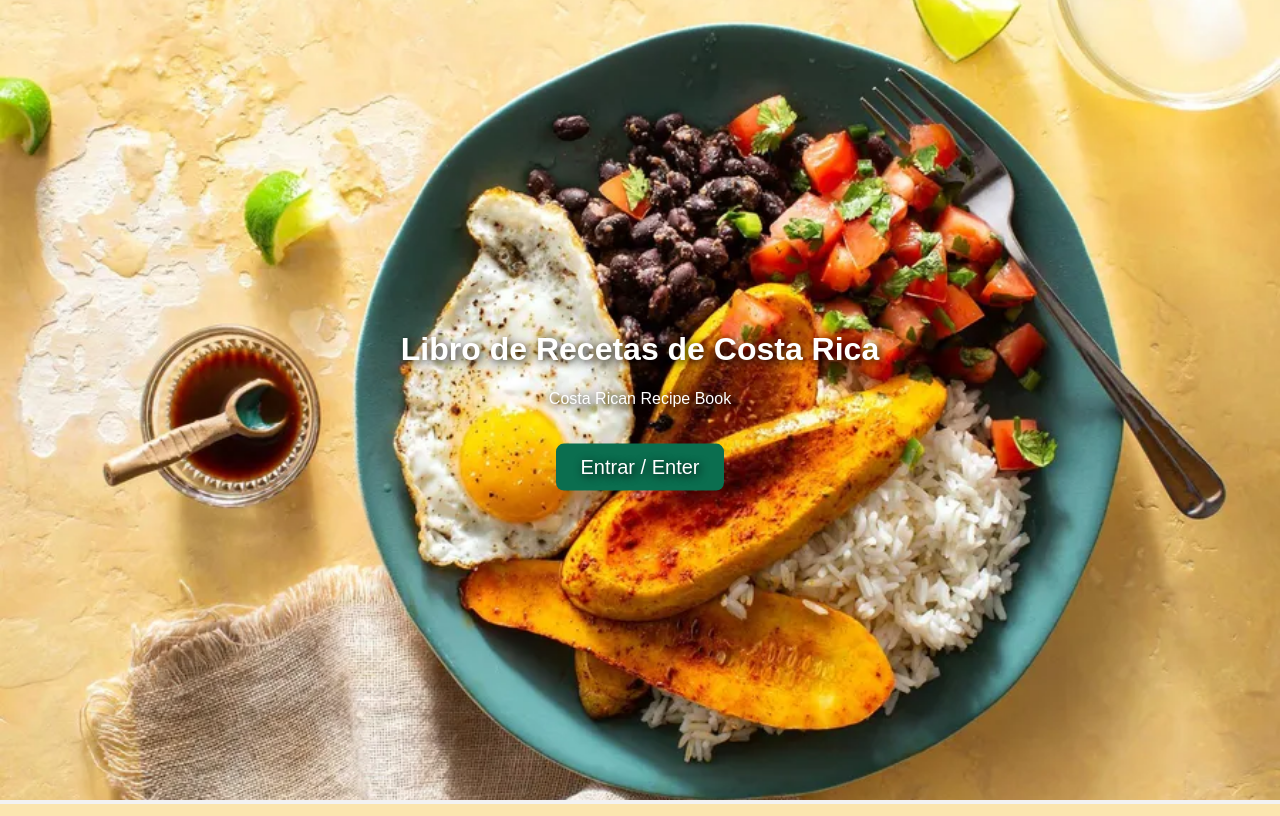
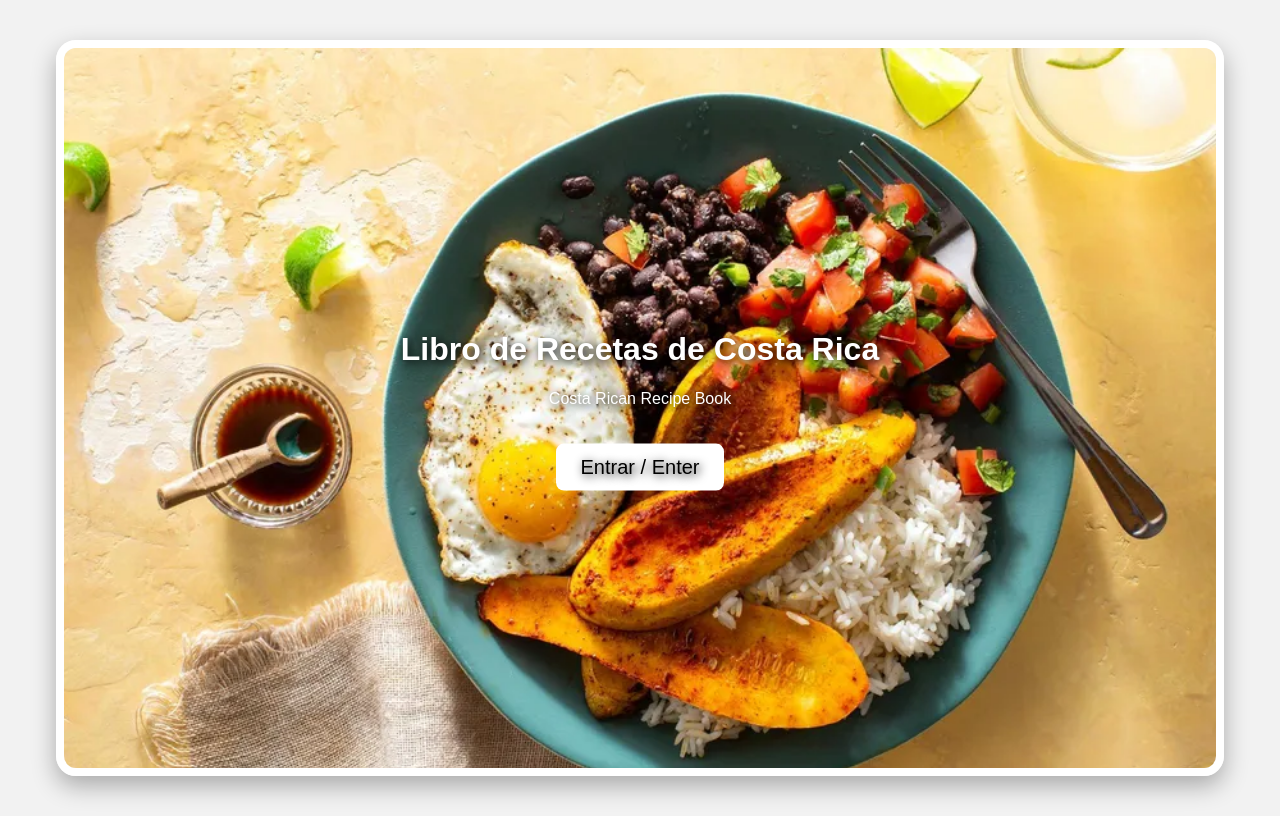
Before and after one commit to pjricarte/Costa-Rican-Online-Recipe-Book, a Flask app: page / in a window 1280 px wide. Run offline with Flask 3, Linux system fonts and the light colour scheme.

Commit message:
updated the borders and also the enter button

```diff
--- a/static/style.css
+++ b/static/style.css
@@ -20,15 +20,25 @@ body {
 }
 
 .slideshow-container {
-  position: absolute;
-  width: 100%;
-  height: 100vh;
+  position: relative; /* keep inside the page */
+  width: 90%;          /* give a border margin from left/right */
+  height: 90vh;        /* slightly shorter than full screen */
+  margin: 5vh auto;    /* center it vertically with top/bottom space */
+  border: 8px solid #FFFFFF; /* white frame around slideshow */
+  border-radius: 20px;
+  overflow: hidden;
+  box-shadow: 0 10px 25px rgba(0,0,0,0.3);
 }
 
 .slide-img {
   width: 100%;
-  height: 100vh;
+  height: 100%;
   object-fit: cover;
+  transition: transform 0.5s ease;
+}
+
+.slide-img:hover {
+  transform: scale(1.05); /* subtle zoom on hover */
 }
 
 .welcome-overlay {
@@ -45,11 +55,22 @@ body {
   display: inline-block;
   margin-top: 20px;
   padding: 12px 25px;
-  background: #0b6e4f;
-  color: white;
+  background: #FFFFFF;
+  color: black;
   font-size: 20px;
   text-decoration: none;
   border-radius: 8px;
+  cursor: pointer;
+  transition: all 0.3s ease;
+}
+
+.enter-btn:hover {
+  background: #9fc5e8;  /* light blue on hover */
+  transform: scale(1.1);
+}
+
+.enter-btn:active {
+  transform: scale(0.95); /* click “press” effect */
 }
 
 /* CATEGORY PAGE */
--- a/templates/welcome.html
+++ b/templates/welcome.html
@@ -31,5 +31,30 @@
     <a href="/categories" class="enter-btn">Entrar / Enter</a>
   </div>
 
+  <script>
+  // Wait until the page loads
+  document.addEventListener("DOMContentLoaded", function() {
+    const enterBtn = document.querySelector('.enter-btn');
+
+    // Add a small pulse animation every 2 seconds
+    setInterval(() => {
+      enterBtn.style.transform = 'scale(1.1)';
+      setTimeout(() => {
+        enterBtn.style.transform = 'scale(1)';
+      }, 300);
+    }, 2000);
+
+    // Add click effect
+    enterBtn.addEventListener('click', function() {
+      enterBtn.textContent = "Entering..."; // Change button text
+      enterBtn.style.background = "#073d27"; // Darken on click
+      // Redirect to another page after a short delay
+      setTimeout(() => {
+        window.location.href = "category.html"; // change to your target page
+      }, 500);
+    });
+  });
+</script>
+
 </body>
 </html>
```
